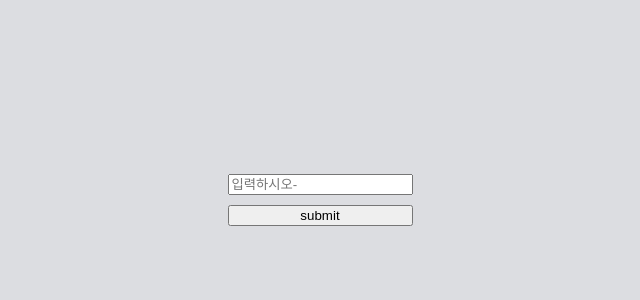
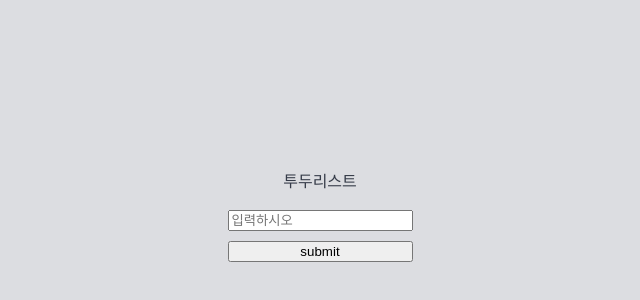
Before and after one commit to wannabeing/react-master, a React (Create React App) app: page /#/ in a window 1280 px wide. Shown: the part 82-382 px from the top of the page, without its empty margins (320-960 px from the left). Built offline with nearby package versions, Linux system fonts and the light colour scheme; a web font is replaced by a local one.

Commit message:
6.13까지 todoState 추가

```diff
--- a/src/Router.tsx
+++ b/src/Router.tsx
@@ -1,7 +1,7 @@
 import { HashRouter, Route, Switch } from "react-router-dom";
 import Coins from "./routes/coins/Coins";
 import Coin from "./routes/coins/Coin";
-import { TodoList } from "./routes/todos/TodoList";
+import TodoList from "./routes/todos/TodoList";
 
 function Router() {
   return (
--- a/src/atoms.ts
+++ b/src/atoms.ts
@@ -1,6 +1,17 @@
 import { atom } from "recoil";
+
+export interface ITodo {
+  id: number;
+  text: string;
+  category: "DOING" | "DONE" | "TODO";
+}
 
 export const darkThemeAtom = atom({
   key: "darkTheme",
   default: false,
 });
+
+export const todosAtom = atom<ITodo[]>({
+  key: "todos",
+  default: [],
+});
--- /dev/null
+++ b/src/routes/todos/Todo.tsx
@@ -0,0 +1,32 @@
+import styled from "styled-components";
+import { ITodo, todosAtom } from "../../atoms";
+import { useSetRecoilState } from "recoil";
+
+const Wrapper = styled.div`
+  display: flex;
+`;
+
+function Todo({ todo }: { todo: ITodo }) {
+  // recoil setState
+  const setTodos = useSetRecoilState(todosAtom);
+  // 🚀 (함수) 할 일의 카테고리를 변경하는 함수
+  const onBtnClick = (newCategory: ITodo["category"]) => {
+    console.log(newCategory);
+  };
+  return (
+    <Wrapper>
+      <li>{todo.text}</li>
+      {todo.category !== "DOING" && (
+        <button onClick={() => onBtnClick("DOING")}>DOING</button>
+      )}
+      {todo.category !== "DONE" && (
+        <button onClick={() => onBtnClick("DONE")}>DONE</button>
+      )}
+      {todo.category !== "TODO" && (
+        <button onClick={() => onBtnClick("TODO")}>TODO</button>
+      )}
+    </Wrapper>
+  );
+}
+
+export default Todo;
--- /dev/null
+++ b/src/routes/todos/TodoForm.tsx
@@ -0,0 +1,103 @@
+import { useForm } from "react-hook-form";
+import { useSetRecoilState } from "recoil";
+import styled from "styled-components";
+import { todosAtom } from "../../atoms";
+
+const Form = styled.form`
+  margin-top: 20px;
+  display: flex;
+  flex-direction: column;
+`;
+
+const ErrorMessage = styled.span`
+  font-size: 10px;
+  color: red;
+  margin: 5px 0;
+`;
+
+// 🚀 (함수)유효성검사 함수1
+const todoValidate1 = (value: string) => {
+  if (value === "ttttt") {
+    return "한번 틀리면 계속 검사함";
+  }
+};
+// 🚀 (함수)유효성검사 함수2
+const todoValidate2 = (value: string) => {
+  if (value === "yyyyy") {
+    return "한번 틀리면 계속 검사함2";
+  }
+};
+// 🚀 (함수)유효성검사 함수3
+const todoValidate3 = async (value: string) => {
+  if (value === "server") {
+    return "async await으로도 받을 수 있습니다";
+  }
+};
+
+// 🚀 (함수) 유효하지 않은 값을 받았을 때
+const onInvalid = (data: any) => {};
+
+interface IForm {
+  todo: string;
+}
+
+function TodoForm() {
+  // recoil setState
+  const setTodos = useSetRecoilState(todosAtom);
+
+  // react-hook-form
+  const {
+    register,
+    handleSubmit,
+    setError,
+    setValue,
+    formState: { errors },
+  } = useForm<IForm>();
+
+  // 🚀 (함수) 유효한 값을 받았을 때
+  const onValid = ({ todo }: IForm) => {
+    if (todo === "password") {
+      setError(
+        "todo",
+        {
+          message: "submit하고 나서는 검사 안함",
+        },
+        {
+          shouldFocus: true,
+        }
+      );
+    }
+    // recoil state 저장
+    setTodos((prev) => [
+      { id: Date.now(), text: todo, category: "TODO" },
+      ...prev,
+    ]);
+    setValue("todo", ""); // input 초기화
+  };
+
+  return (
+    <Form onSubmit={handleSubmit(onValid, onInvalid)}>
+      <input
+        {...register("todo", {
+          required: "값을 입력해주세요",
+          minLength: { message: "5자 이상입니다.", value: 5 },
+          pattern: {
+            value: /^[^\d]+$/,
+            message: "숫자는 들어가면 안됩니다.",
+          },
+          validate: {
+            todoValidate1: todoValidate1,
+            todoValidate2: todoValidate2,
+            todoValidate3: todoValidate3,
+          },
+        })}
+        type="text"
+        placeholder="입력하시오"
+      />
+      <ErrorMessage>{errors?.todo?.message as string}</ErrorMessage>
+      <button>submit</button>
+    </Form>
+  );
+}
+
+export default TodoForm;
--- a/src/routes/todos/TodoList.tsx
+++ b/src/routes/todos/TodoList.tsx
@@ -1,95 +1,44 @@
-import { useForm } from "react-hook-form";
 import styled from "styled-components";
+import Helmet from "react-helmet";
+import { useRecoilValue } from "recoil";
+import { todosAtom } from "../../atoms";
+import TodoForm from "./TodoForm";
+import Todo from "./Todo";
 
 const Wrapper = styled.div`
   display: flex;
+  flex-direction: column;
   justify-content: center;
   align-items: center;
   margin-top: 20%;
 `;
 
-const Form = styled.form`
-  display: flex;
-  flex-direction: column;
+const List = styled.div`
+  margin-top: 10px;
 `;
 
-const ErrorMessage = styled.span`
-  font-size: 10px;
-  color: red;
-  margin: 5px 0;
-`;
+function TodoList() {
+  // recoil state
+  const todos = useRecoilValue(todosAtom);
 
-interface IForm {
-  todo: string;
+  return (
+    <>
+      <Helmet>
+        <title>Todo LIST</title>
+      </Helmet>
+      <Wrapper>
+        <h1>투두리스트</h1>
+        <TodoForm />
+        <List>
+          <ul>
+            {todos.map((todo) => (
+              <Todo key={todo.id} todo={todo} />
+            ))}
+          </ul>
+        </List>
+      </Wrapper>
+    </>
+  );
 }
 
-export function TodoList() {
-  const {
-    register,
-    handleSubmit,
-    setError,
-    setValue,
-    formState: { errors },
-  } = useForm<IForm>();
-
-  const onValid = (data: IForm) => {
-    if (data.todo === "password") {
-      setError(
-        "todo",
-        {
-          message: "submit하고 나서는 검사 안함",
-        },
-        {
-          shouldFocus: true,
-        }
-      );
-    }
-    setValue("todo", "");
-  };
-
-  const todoValidate1 = (value: string) => {
-    if (value === "ttttt") {
-      return "한번 틀리면 계속 검사함";
-    }
-  };
-  const todoValidate2 = (value: string) => {
-    if (value === "yyyyy") {
-      return "한번 틀리면 계속 검사함2";
-    }
-  };
-  const todoValidate3 = async (value: string) => {
-    if (value === "server") {
-      return "async await으로도 받을 수 있습니다";
-    }
-  };
-
-  const onInvalid = (data: any) => {
-    console.log(data);
-  };
-
-  return (
-    <Wrapper>
-      <Form onSubmit={handleSubmit(onValid, onInvalid)}>
-        <input
-          {...register("todo", {
-            required: "값을 입력해주세요",
-            minLength: { message: "5자 이상입니다.", value: 5 },
-            pattern: {
-              value: /^[^\d]+$/,
-              message: "숫자는 들어가면 안됩니다.",
-            },
-            validate: {
-              todoValidate1: todoValidate1,
-              todoValidate2: todoValidate2,
-              todoValidate3: todoValidate3,
-            },
-          })}
-          type="text"
-          placeholder="입력하시오-"
-        />
-        <ErrorMessage>{errors?.todo?.message as string}</ErrorMessage>
-        <button>submit</button>
-      </Form>
-    </Wrapper>
-  );
-}
+export default TodoList;
```
